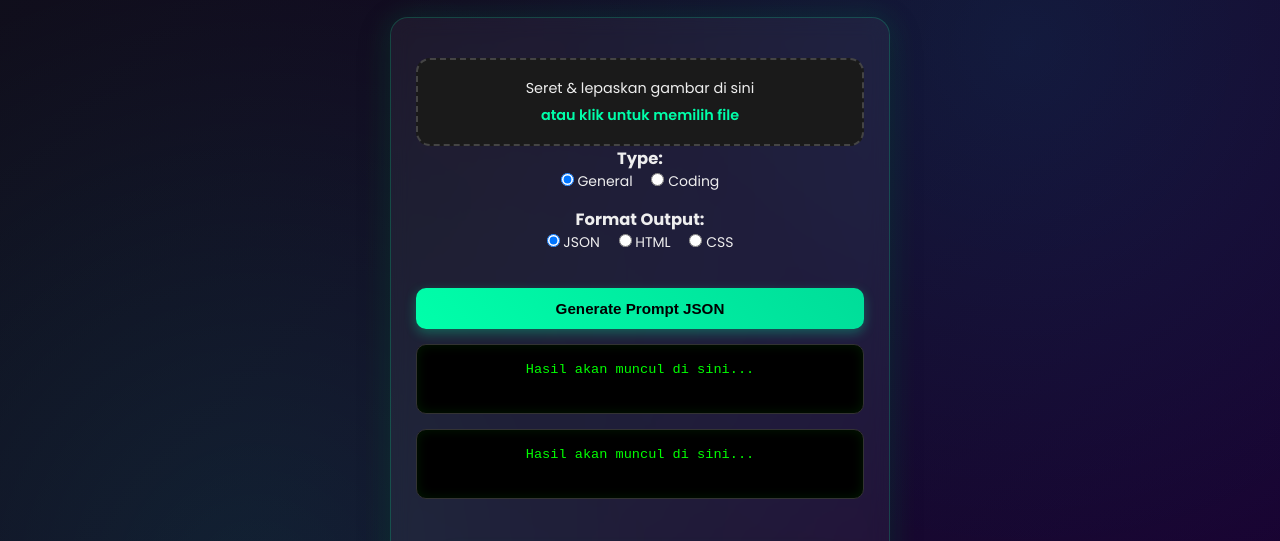
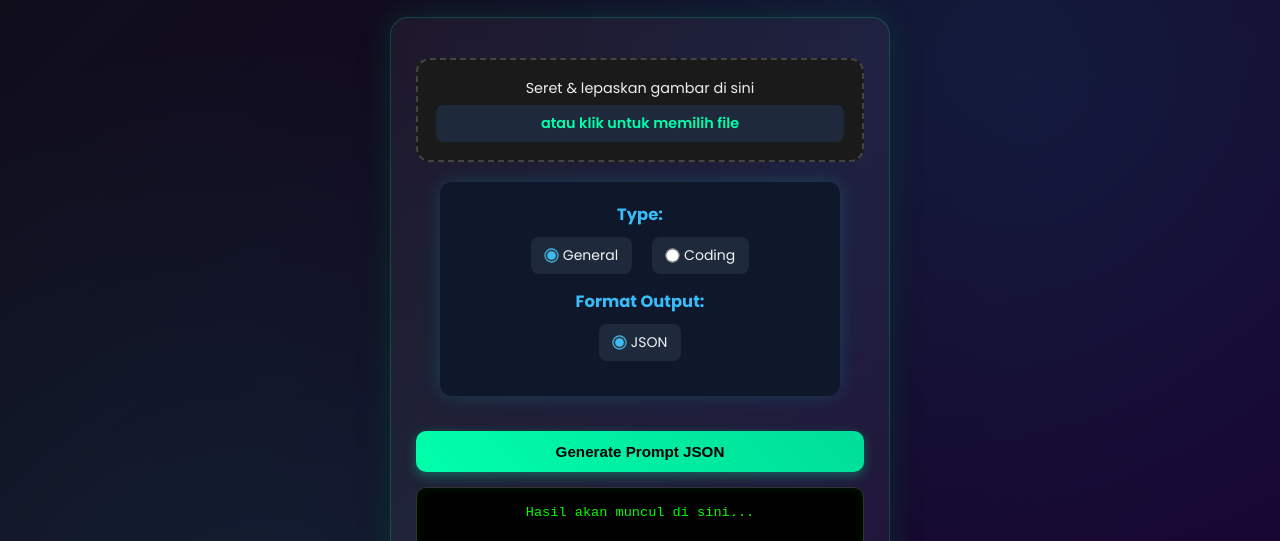
Before and after one commit to T-faces/Gemini-prompt, a website: page index.html in a window 1280 px wide. Shown: the part 134-675 px from the top of the page. Drawn offline with Linux system fonts and the light colour scheme.

Commit message:
Update index.html

```diff
--- a/index.html
+++ b/index.html
@@ -332,30 +332,84 @@ Jangan tambahkan teks lain di luar JSON, cukup keluarkan isi JSON-nya saja.
 </div>
 
 
-<div class="options-container" style="text-align:center; margin-bottom:20px;">
+<div class="options-container">
   <h3>Type:</h3>
-  <div class="type-options" style="margin-bottom:15px;">
+  <div class="type-options">
     <label>
       <input type="radio" name="type" value="general" checked> General
     </label>
-    <label style="margin-left:15px;">
+    <label>
       <input type="radio" name="type" value="coding"> Coding
     </label>
   </div>
 
   <h3>Format Output:</h3>
-  <div class="format-options" style="margin-bottom:15px;">
-    <label>
+  <div class="format-options">
+    <label data-format="json">
       <input type="radio" name="format" value="json" checked> JSON
     </label>
-    <label style="margin-left:15px;">
+    <label data-format="html">
       <input type="radio" name="format" value="html"> HTML
     </label>
-    <label style="margin-left:15px;">
+    <label data-format="css">
       <input type="radio" name="format" value="css"> CSS
     </label>
   </div>
 </div>
+
+<style>
+.options-container {
+  text-align: center;
+  background: #0f172a;
+  color: #f1f5f9;
+  padding: 20px;
+  border-radius: 12px;
+  box-shadow: 0 0 20px rgba(0, 255, 255, 0.15);
+  width: 90%;
+  max-width: 400px;
+  margin: 20px auto;
+  font-family: "Poppins", sans-serif;
+}
+
+.options-container h3 {
+  margin-bottom: 10px;
+  color: #38bdf8;
+}
+
+.type-options, .format-options {
+  display: flex;
+  justify-content: center;
+  gap: 20px;
+  margin-bottom: 15px;
+}
+
+label {
+  display: flex;
+  align-items: center;
+  gap: 5px;
+  cursor: pointer;
+  background: #1e293b;
+  padding: 8px 14px;
+  border-radius: 8px;
+  transition: 0.3s;
+}
+
+label:hover {
+  background: #334155;
+}
+
+input[type="radio"] {
+  accent-color: #38bdf8;
+  transform: scale(1.1);
+}
+
+.hidden {
+  display: none !important;
+}
+</style>
+
+
+
 
 <!-- === Tombol Generate dan Output === -->
 <button onclick="sendPrompt()">Generate Prompt JSON</button>
@@ -445,6 +499,37 @@ Jangan tambahkan teks lain di luar JSON, cukup keluarkan isi JSON-nya saja.
 
 
 <script>
+const typeRadios = document.querySelectorAll('input[name="type"]');
+const formatLabels = document.querySelectorAll('.format-options label');
+
+function updateFormatVisibility() {
+  const selectedType = document.querySelector('input[name="type"]:checked').value;
+
+  formatLabels.forEach(label => {
+    const format = label.dataset.format;
+
+    if (selectedType === "general") {
+      // Hanya tampilkan JSON
+      label.classList.toggle("hidden", format !== "json");
+      if (format === "json") label.querySelector('input').checked = true;
+    } else if (selectedType === "coding") {
+      // Hanya tampilkan HTML dan CSS
+      label.classList.toggle("hidden", format === "json");
+      if (format === "html") label.querySelector('input').checked = true;
+    }
+  });
+}
+
+// Jalankan saat perubahan type
+typeRadios.forEach(radio => {
+  radio.addEventListener("change", updateFormatVisibility);
+});
+
+// Jalankan saat pertama kali halaman dimuat
+updateFormatVisibility();
+
+
+
     const toast = document.getElementById('toast');
     const output = document.getElementById('output');
 
@@ -566,6 +651,18 @@ Jangan tambahkan teks lain di luar JSON, cukup keluarkan isi JSON-nya saja.
       const prompt = document.getElementById('prompt').value.trim();
       const imgsrc = previewImage.src;
 
+
+  // Ambil type dan format yang dipilih
+  const type = document.querySelector('input[name="type"]:checked');
+  const format = document.querySelector('input[name="format"]:checked');
+
+  // Jika belum ada yang dipilih (value checked = 0)
+  if (!type || !format) {
+    output.textContent = 'Mohon masukan pilihanmu...';
+    return; // hentikan eksekusi
+  }
+
+
       // KOREKSI: Pengecekan hanya pada imgsrc
       if (!imgsrc || imgsrc.length === 0) {
         output.textContent = 'Mohon unggah gambar terlebih dahulu.';
```
